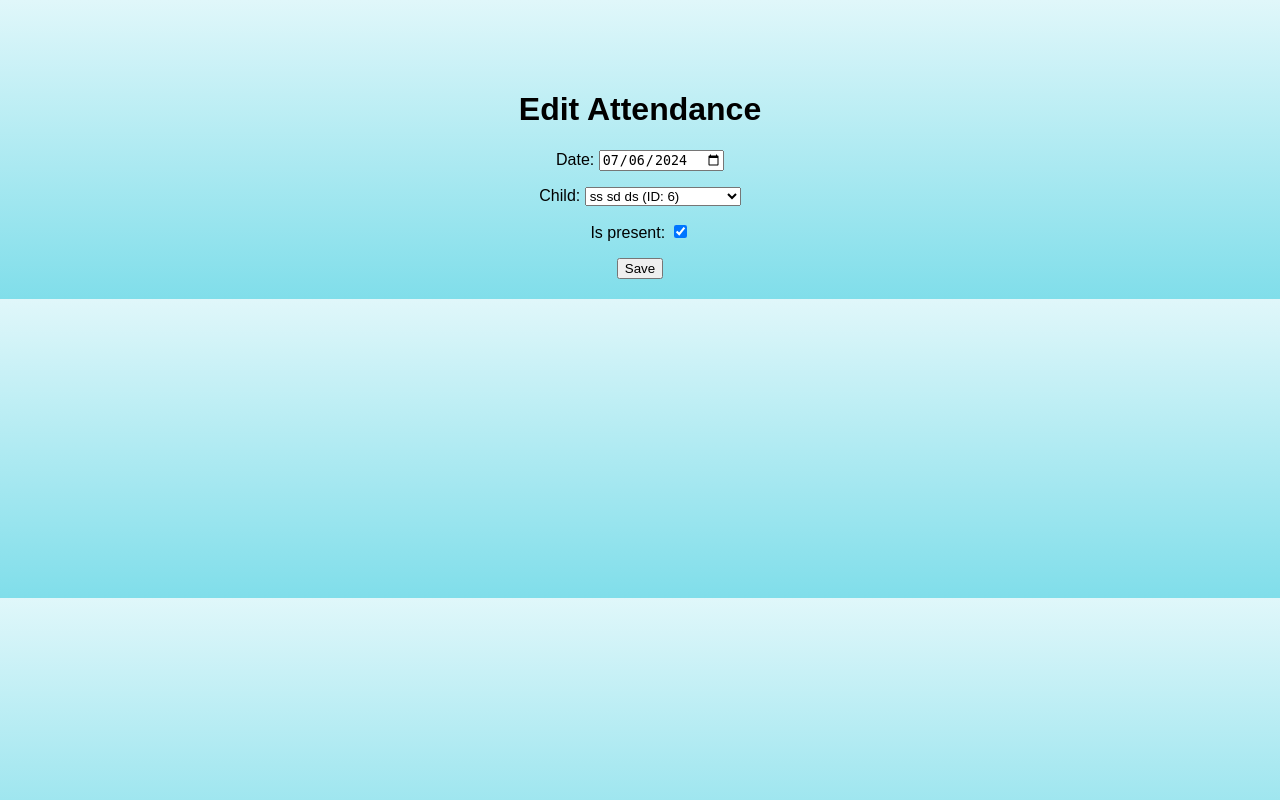
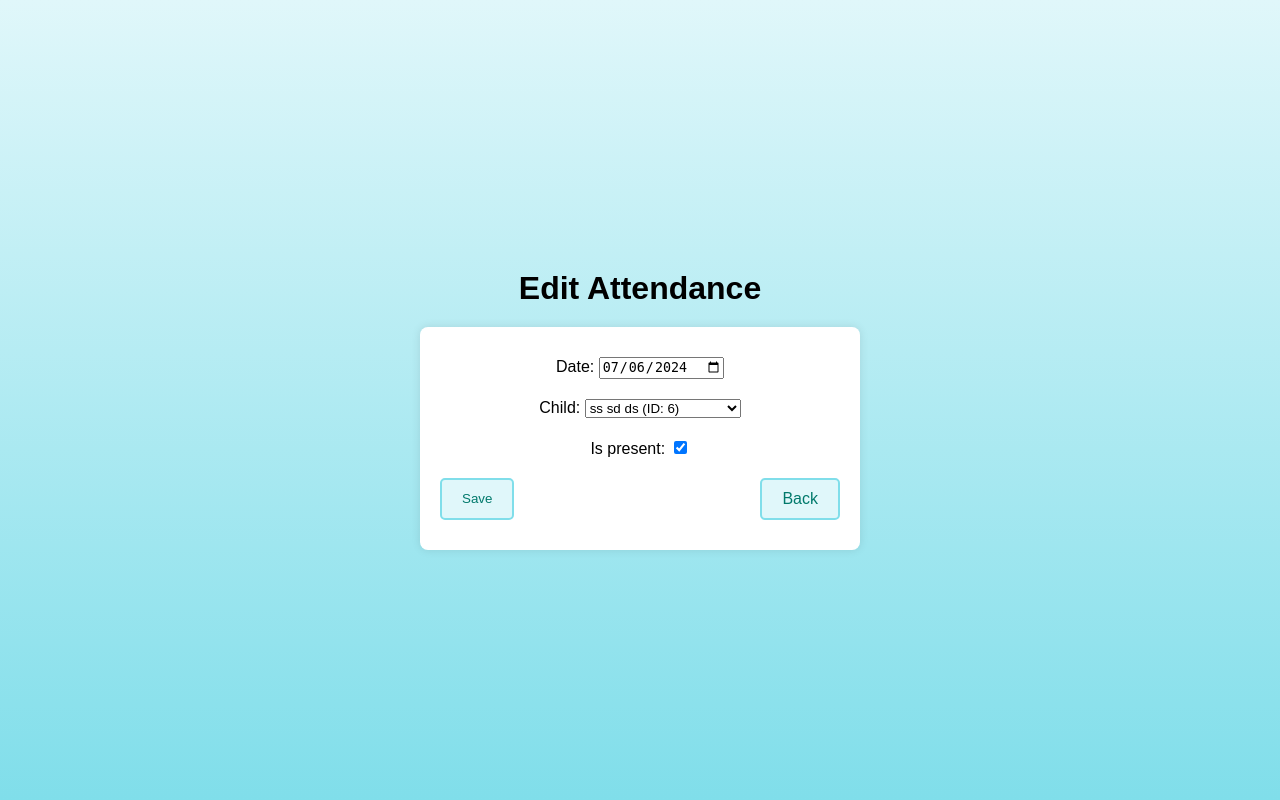
Before and after one commit to selfieguy3/DataCare, a Django app: page /myapp/attendance/edit/7/ in a window 1280 px wide. Run offline with Django 4.2, Linux system fonts and the light colour scheme; data comes from the database, SQL or seed files in the repository; both versions use the stored data as it was after the commit.

Commit message:
optimize attendance tracking and fix the form layout errors

```diff
--- a/myapp/templates/edit_attendance.html
+++ b/myapp/templates/edit_attendance.html
@@ -5,27 +5,93 @@
     <meta name="viewport" content="width=device-width, initial-scale=1.0">
     <title>Edit Attendance</title>
     <style>
-        body {
+        html, body {
+            height: 100%;
+            margin: 0;
+            padding: 0;
             font-family: Arial, sans-serif;
             text-align: center;
             background: linear-gradient(to bottom, #e0f7fa, #80deea);
-            margin: 0;
-            padding: 0;
+            background-attachment: fixed;
+            display: flex;
+            justify-content: center;
+            align-items: center;
+        }
+        body {
+            display: flex;
+            justify-content: center;
+            align-items: center;
+            min-height: 100vh;
+            width: 100%;
         }
         .container {
-            margin-top: 50px;
+            width: 80%;
             padding: 20px;
+        }
+        .form-container {
+            background: white;
+            border-radius: 8px;
+            box-shadow: 0 0 10px rgba(0,0,0,0.1);
+            padding: 20px;
+            width: 100%;
+            max-width: 400px;
+            margin: auto;
+        }
+        h1 {
+            margin: 20px 0;
+        }
+        form {
+            display: flex;
+            flex-direction: column;
+            align-items: center;
+        }
+        form > * {
+            margin: 10px 0;
+        }
+        .button-group {
+            display: flex;
+            justify-content: space-between;
+            width: 100%;
+        }
+        button {
+            padding: 10px 20px;
+            background-color: #e0f7fa;
+            border: 2px solid #80deea;
+            border-radius: 5px;
+            color: #00796b;
+            cursor: pointer;
+        }
+        button:hover {
+            background-color: #80deea;
+            color: #004d40;
+        }
+        a.button {
+            padding: 10px 20px;
+            background-color: #e0f7fa;
+            border: 2px solid #80deea;
+            border-radius: 5px;
+            text-decoration: none;
+            color: #00796b;
+        }
+        a.button:hover {
+            background-color: #80deea;
+            color: #004d40;
         }
     </style>
 </head>
 <body>
     <div class="container">
         <h1>Edit Attendance</h1>
-        <form method="post">
-            {% csrf_token %}
-            {{ form.as_p }}
-            <button type="submit">Save</button>
-        </form>
+        <div class="form-container">
+            <form method="post">
+                {% csrf_token %}
+                {{ form.as_p }}
+                <div class="button-group">
+                    <button type="submit">Save</button>
+                    <a href="{% url 'attendance_list' %}" class="button">Back</a>
+                </div>
+            </form>
+        </div>
     </div>
 </body>
 </html>
--- a/myapp/views.py
+++ b/myapp/views.py
@@ -380,7 +380,7 @@ def delete_attendance(request, pk):
     if request.method == 'POST':
         attendance.delete()
         return redirect('attendance_list')
-    return render(request, 'confirm_delete4.html', {'object': attendance})
+    return render(request, 'confirm_delete4.html', {'attendance': attendance})
 
 def payment_list(request):
     payments = Payment.objects.all()
```
Also changed, not shown: myapp/templates/activity_list.html (+18 -5 lines), myapp/templates/add_attendance.html (+57 -26 lines), myapp/templates/attendance_list.html (+19 -22 lines), myapp/templates/confirm_delete4.html (+46 -7 lines), myapp/templates/parent_list.html (+13 -2 lines), db.sqlite3.
